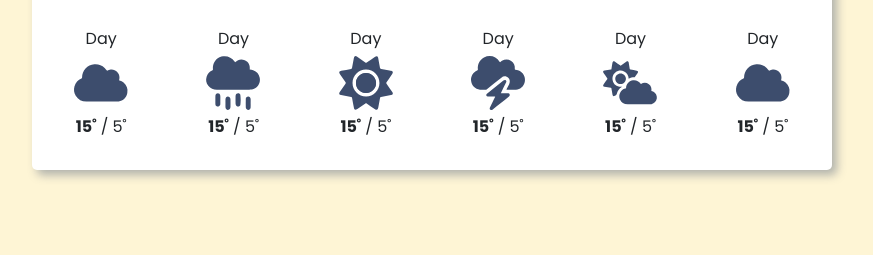
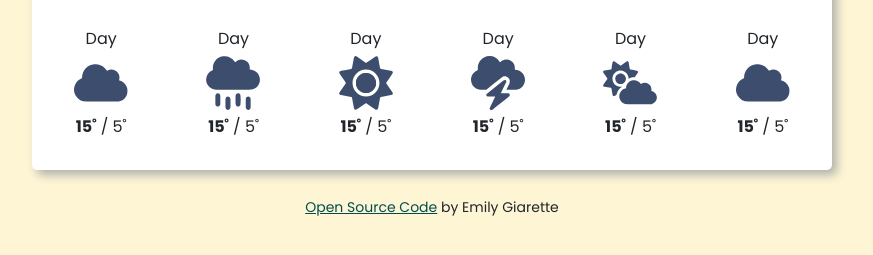
Before and after one commit to egiarette/Weather-App, a plain HTML site: page index.html in a window 1280 px wide. Shown: the part 287-542 px from the top of the page, without its empty margins (208-1081 px from the left). Drawn offline with nearby package versions, Linux system fonts and the light colour scheme.

Commit message:
Added link and alternative styling

```diff
--- a/index.html
+++ b/index.html
@@ -157,6 +157,17 @@
           </div>
         </div>
       </div>
+      <center>
+        <small
+          ><a
+            class="open-src"
+            href="https://github.com/egiarette/Weather-App"
+            target="_blank"
+            >Open Source Code</a
+          >
+          by Emily Giarette</small
+        >
+      </center>
     </div>
 
     <script src="src/weather.js"></script>
--- a/src/styles.css
+++ b/src/styles.css
@@ -104,6 +104,11 @@ ul {
   border-bottom: 3px solid #f48369;
 }
 
+.open-src {
+  color: #004e4e;
+  text-decoration: underline;
+}
+
 /* Color Palette */
 :root {
   --charcoal: rgb(61, 77, 109);
```
